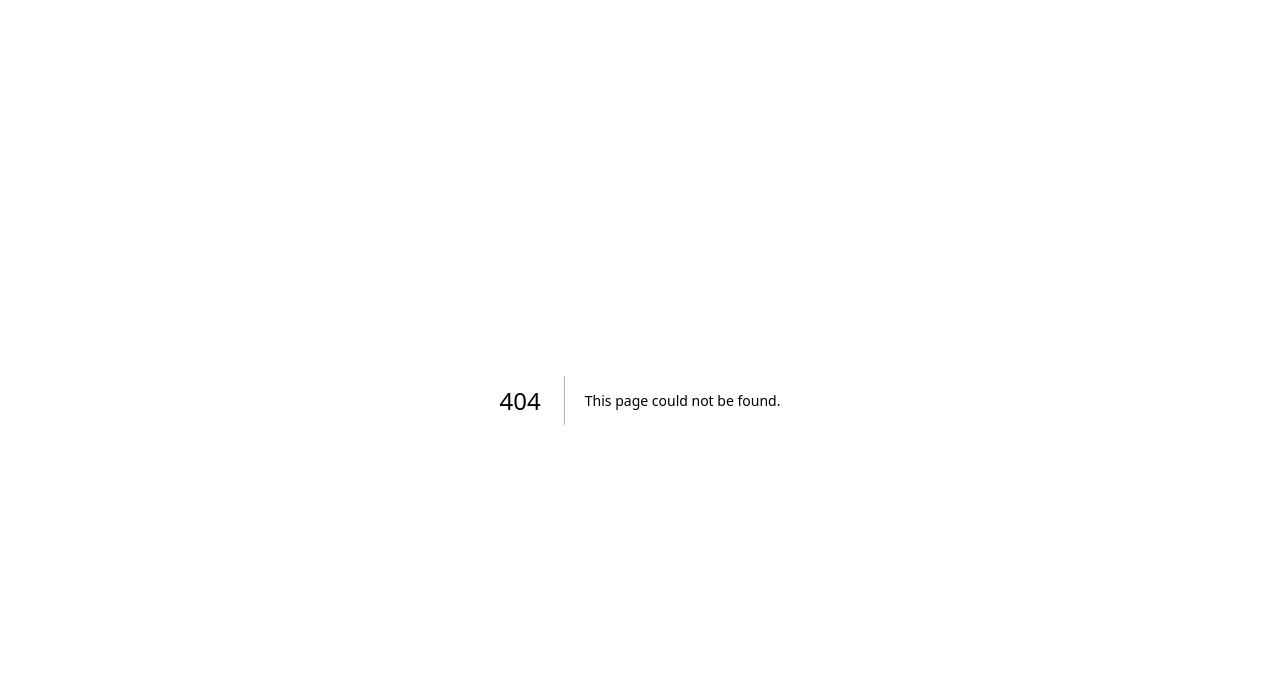
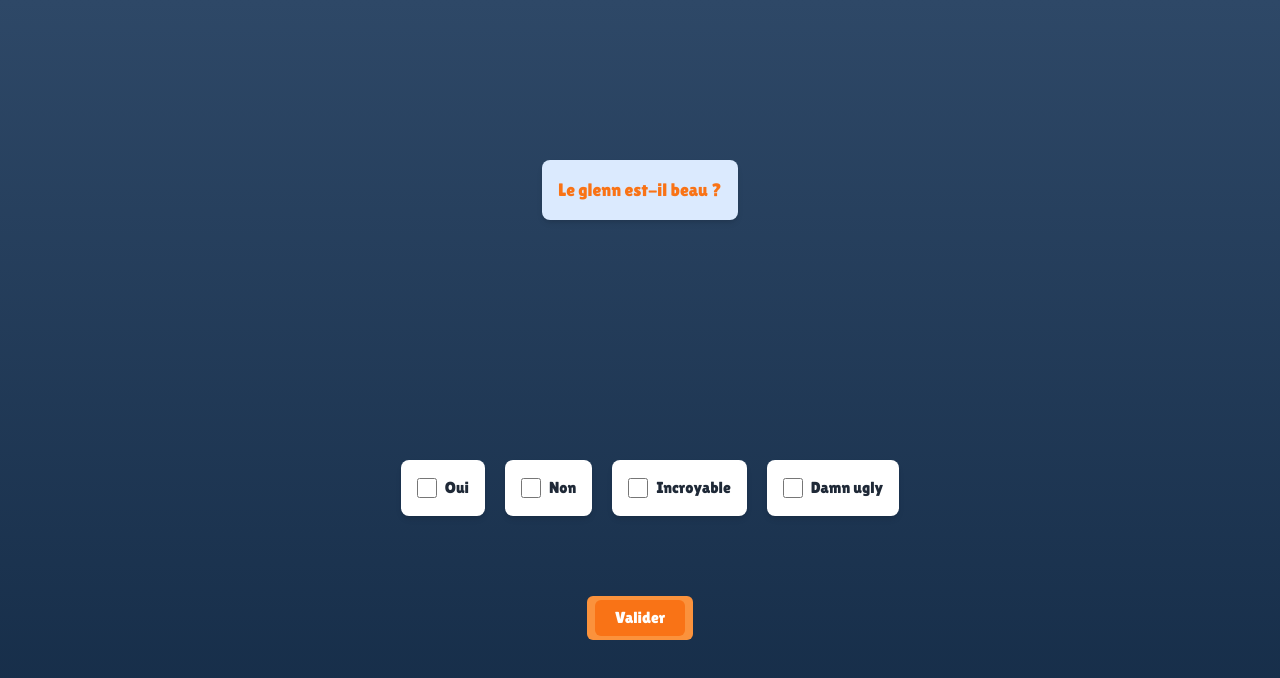
Before and after one commit to AVNOV/m2_CFB_Frontend, a Next.js app: page /quizz in a window 1280 px wide. Before the commit this address had no page. Shown: the top 678 px of the page. Built offline with nearby package versions, Linux system fonts and the light colour scheme.

Commit message:
feature: Quizz template

```diff
--- /dev/null
+++ b/src/app/components/Cards/CardAnswer.tsx
@@ -0,0 +1,27 @@
+'use client';
+
+import React, { useState } from "react";
+
+interface CardAnswerProps {
+  text: string;
+  checked: boolean;
+  onChange: (newChecked: boolean) => void;
+}
+
+const CardAnswer: React.FC<CardAnswerProps> = ({ text, checked, onChange }) => {
+  return (
+    <div className="p-4 bg-white shadow-md rounded-lg">
+      <label className="flex items-center">
+        <input
+          type="checkbox"
+          className="mr-2 form-checkbox h-5 w-5 text-indigo-600"
+          checked={checked}
+          onChange={() => onChange(!checked)}
+        />
+        <span className="text-gray-800">{text}</span>
+      </label>
+    </div>
+  );
+};
+
+export default CardAnswer;
--- /dev/null
+++ b/src/app/components/Cards/CardQuestion.tsx
@@ -0,0 +1,19 @@
+'use client';
+
+import React, { useState } from "react";
+
+interface CardQuestionProps {
+    text: string;
+}
+
+const CardQuestion: React.FC<CardQuestionProps> = ({ text }) => {
+    return (
+      <div className="p-4 bg-blue-100 shadow-md rounded-lg">
+        <label className="flex items-center">
+          <span className="text-orange-500 text-lg">{text}</span>
+        </label>
+      </div>
+    );
+  };
+
+export default CardQuestion;
--- a/src/app/globals.css
+++ b/src/app/globals.css
@@ -8,3 +8,35 @@ body {
   background: linear-gradient(to bottom, #2e4867, #132a45);
   color: white;
 }
+
+.dots-bars-4 {
+  width: 100px;
+  height: 40px;
+  margin: 0 auto;
+  --c:radial-gradient(farthest-side,currentColor 93%,#0000);
+  color: orange;
+  background:
+    var(--c) 0    0,
+    var(--c) 50%  0,
+    var(--c) 100% 0;
+  background-size:18px 18px;
+  background-repeat: no-repeat;
+  position: relative;
+  animation: db4-0 1s linear infinite alternate;
+}
+
+@keyframes db4-0 {
+  0%      {background-position: 0  100%,50% 0   ,100% 0}
+  8%,42%  {background-position: 0  0   ,50% 0   ,100% 0}
+  50%     {background-position: 0  0   ,50% 100%,100% 0}
+  58%,92% {background-position: 0  0   ,50% 0   ,100% 0}
+  100%    {background-position: 0  0   ,50% 0   ,100% 100%}
+}
+
+@keyframes db4-1 {
+  100% {left:calc(100% - 8px)}
+}
+
+@keyframes db4-2 {
+  100% {top:-0.1px}
+}
--- /dev/null
+++ b/src/app/quizz/page.tsx
@@ -0,0 +1,20 @@
+'use client';
+
+import { useState } from 'react';
+import Button from '../components/Button';
+import CardAnswer from '../components/Cards/CardAnswer';
+import CardQuestion from '../components/Cards/CardQuestion';
+import QuizzTemplate from './quizzTemplate';
+
+export default function QuizzTemplateHandler() {
+  const [selectedCard, setSelectedCard] = useState<string | null>(null);
+
+  const [question, setQuestion] = useState<string>("Le glenn est-il beau ?");
+  const [answers, setAnswers] = useState<string[]>(["Oui", "Non", "Incroyable", "Damn ugly"]);
+
+  return (
+    <div>
+      <QuizzTemplate question={question} answers={answers} />
+    </div>
+  );
+}
--- /dev/null
+++ b/src/app/quizz/quizzTemplate.tsx
@@ -0,0 +1,53 @@
+'use client';
+
+import { useState } from 'react';
+import Button from '../components/Button';
+import CardAnswer from '../components/Cards/CardAnswer';
+import CardQuestion from '../components/Cards/CardQuestion';
+
+interface TemplateProps {
+    question: string;
+    answers: string[];
+}
+
+export default function QuizzTemplate(TemplateProps: TemplateProps) {
+    const [selectedCard, setSelectedCard] = useState<string | null>(null);
+    const { question, answers } = TemplateProps
+
+    const handleCardChange = (id: string) => {
+        setSelectedCard(id === selectedCard ? null : id);
+    };
+
+    const handleValidate = () => {
+        if (selectedCard !== null) {
+            console.log(`Card ${selectedCard} a été sélectionnée.`);
+        } else {
+            console.log('Aucune carte sélectionnée.');
+        }
+    };
+
+    return (
+        <div className="flex flex-center items-center justify-center flex-col h-[100vh] w-[100vw] ">
+            <div className="pb-[30vh]">
+                <CardQuestion text={question} />
+            </div>
+            <div className="flex items-center justify-center">
+                <div className="pl-[20px]">
+                    <CardAnswer text={answers[0]} checked={selectedCard === "1"} onChange={() => handleCardChange("1")} />
+                </div>
+                <div className="pl-[20px]">
+                    <CardAnswer text={answers[1]} checked={selectedCard === "2"} onChange={() => handleCardChange("2")} />
+                </div>
+                <div className="pl-[20px]">
+                    <CardAnswer text={answers[2]} checked={selectedCard === "3"} onChange={() => handleCardChange("3")} />
+                </div>
+                <div className="pl-[20px]">
+                    <CardAnswer text={answers[3]} checked={selectedCard === "4"} onChange={() => handleCardChange("4")} />
+                </div>
+            </div>
+            <div className="mt-[10vh]">
+                <Button children={'Valider'} onClick={handleValidate} />
+            </div>
+        </div>
+    );
+}
```
